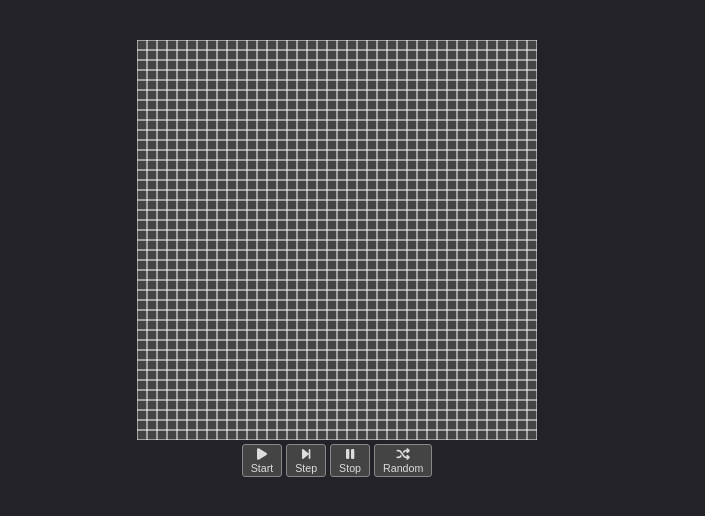
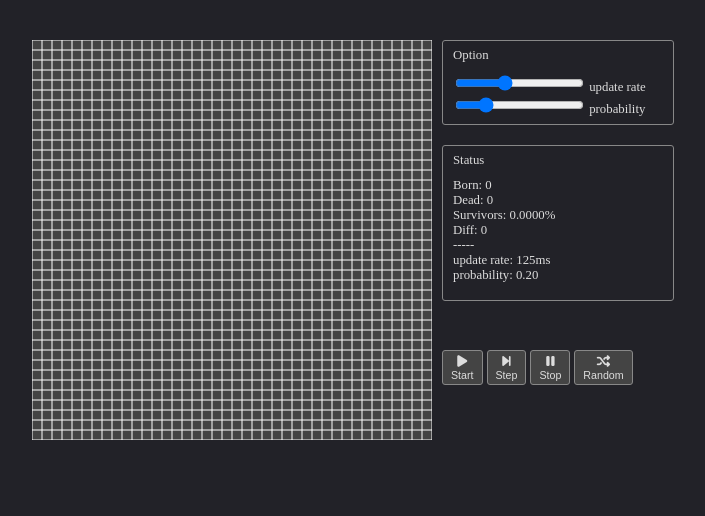
Before and after one commit to Fukuda-B/gol, a plain HTML site: page index.html in a window 1280 px wide. Both pictures are taken after a click on the button "Start". Shown: the whole page, without its empty margins (303-1008 px from the left). Drawn offline with Linux system fonts and the light colour scheme.

Commit message:
add option

```diff
--- a/index.html
+++ b/index.html
@@ -14,6 +14,29 @@
         <button id="stop_button"><i class="fa-solid fa-pause"></i><p>Stop</p></button>
         <button id="randomize_button"><i class="fa-solid fa-shuffle"></i><p>Random</p></button>
     </div>
+    <div id="option">
+        <p>Option</p>
+        <div>
+            <input type="range" name="timer" id="option_timer"
+            min="1" value="8" max="20">
+            <label for="timer">update rate</label>
+        </div>
+        <div>
+        <input type="range" name="rand_rate" id="option_rand_rate"
+            min="0" max="1" value="0.2" step="0.01">
+            <label for="rand_rate">probability</label>
+        </div>
+    </div>
+    <div id="stat">
+        <p>Status</p>
+        <p>Born:
+        <br>Dead:
+        <br>Survivors:
+        <br>Diff:
+        <br>-----
+        <br>update rate:
+        <br>probability:</p>
+    </div>
 </body>
 <script src="main.js"></script>
 </html>
--- a/main.js
+++ b/main.js
@@ -12,18 +12,24 @@ let settings = {
   },
   'timer': 1000 / 8,
   'cell_size': null,
-  'rand_rate': 0.1, // Initial survival rate when randomize
+  'rand_rate': 0.2, // Initial survival rate when randomize
 }
 let o_map = Array(settings.cell.x + 2).fill().map(
   () => Array(settings.cell.y + 2).fill(0));
 let ctx, main_disp = null;
 let interval_id = null;
+let logg = {
+  'born': 0,
+  'dead': 0,
+  'surv': 0,
+};
 
 // ----- onload
 window.onload = () => {
   [ctx, main_disp] = init();
   init_draw();
   event_listen();
+  update_stat();
 };
 
 // ----- func
@@ -44,7 +50,38 @@ const init = () => {
   return [ctx, main_disp];
 }
 
+const update_stat = () => {
+  let stat = document.getElementById('stat');
+  stat.innerHTML = '<p>Status</p>'
+    +'<p>Born: ' + logg.born
+    +'<br>Dead: ' + logg.dead
+    +'<br>Survivors: ' + (logg.surv/(settings.cell.x*settings.cell.y)).toFixed(4) + '%'
+    +'<br>Diff: ' + (logg.born-logg.dead)
+    +'<br>-----'
+    +'<br>update rate: ' + parseInt(settings.timer) + 'ms'
+    +'<br>probability: ' + (parseFloat(settings.rand_rate)).toFixed(2)
+    +'</p>';
+}
+
 const event_listen = () => {
+  let option_timer = document.getElementById('option_timer');
+  let option_rand_rate = document.getElementById('option_rand_rate');
+
+  option_timer.addEventListener('input', () => {
+    settings.timer = 1000 / option_timer.value;
+    update_stat();
+    if (interval_id !== null) {
+      clearInterval(interval_id);
+      main();
+      interval_id = setInterval(main, settings.timer);
+    }
+  })
+
+  option_rand_rate.addEventListener('input', () => {
+    settings.rand_rate = option_rand_rate.value;
+    update_stat();
+  })
+
   document.getElementById('start_button').addEventListener('click', () => {
     if (interval_id !== null) clearInterval(interval_id);
     main();
@@ -65,6 +102,7 @@ const event_listen = () => {
     randomize(o_map);
     init_draw();
     draw();
+    update_stat();
   });
 
   main_disp.addEventListener('click', e => {
@@ -80,6 +118,7 @@ const event_listen = () => {
     // console.log(cell_x, cell_y);
     init_draw();
     draw();
+    update_stat();
     });
 }
 
@@ -87,6 +126,7 @@ const main = () => {
   step();
   init_draw();
   draw();
+  update_stat();
 }
 
 const randomize = (arr) => {
@@ -103,7 +143,9 @@ const step = () =>{
   let g_map = Array(settings.cell.x + 2).fill().map(
     () => Array(settings.cell.y + 2).fill(0));
 
-  let cc = 0; // counter
+  let cc = 0; // cell counter
+  logg.born = 0;
+  logg.dead = 0;
   for (let i = 1; i <= settings.cell.x; i++) {
     for (let j = 1; j <= settings.cell.y; j++) {
       cc = 0;
@@ -129,8 +171,13 @@ const step = () =>{
           -----
           つまり、周囲の生存が3 または 2かつ[i, j]が生存しているとき、生き残る
       */
-      if (cc === 3 || cc === 2 && o_map[i][j]) g_map[i][j] = 1;
-      else g_map[i][j] = 0;
+      if (cc === 3 || cc === 2 && o_map[i][j]) {
+        g_map[i][j] = 1;
+        if (o_map[i][j] === 0) logg.born++;
+      } else {
+        g_map[i][j] = 0;
+        if (o_map[i][j] === 1) logg.dead++;
+      }
     }
   }
   o_map = g_map; // old_map <-- game_map
@@ -157,6 +204,7 @@ const init_draw = () => {
 
 const draw = () => {
   ctx.fillStyle = '#bbb';
+  logg.surv = 0;
   for (let i = 1; i <= settings.cell.x; i++) {
     for (let j = 1; j <= settings.cell.y; j++) {
       if (o_map[i][j]) {
@@ -166,6 +214,7 @@ const draw = () => {
           settings.cell_size.x - 2,
           settings.cell_size.y - 2,
           )
+        logg.surv++;
       }
     }
   }
--- a/style.css
+++ b/style.css
@@ -5,20 +5,26 @@ body {
 }
 #main_disp {
     margin-top: 40px;
-    margin-left: calc(50% - 200px);
+    margin-left: calc(50% - 305px);
     width: 400px;
     height: 400px;
     border: none;
 }
 
 #control {
-    text-align: center;
+    position: absolute;
+    top: 350px;
+    left: calc(50% + 105px);
+    /* width: 232px; */
+    /* text-align: center; */
+    /* padding: 0 10px; */
 }
 #control button {
     background: #444;
     border: solid 1px #888;
     border-radius: 3px;
     padding: 2px 8px;
+    height: 35px;
 }
 #control button:hover {
     background: #555;
@@ -31,3 +37,35 @@ body {
     margin: 0;
     font-size: 0.8em;
 }
+
+#option {
+    border: solid 1px #888;
+    border-radius: 3px;
+    padding: 7px 10px;
+    color: #ddd;
+    font-size: 0.8em;
+    position: absolute;
+    top: 40px;
+    left: calc(50% + 105px);
+    width: 210px;
+}
+#option p {
+    margin: 0;
+    margin-bottom: 10px;
+}
+
+#stat {
+    border: solid 1px #888;
+    border-radius: 3px;
+    padding: 7px 10px;
+    color: #ddd;
+    font-size: 0.8em;
+    position: absolute;
+    top: 145px;
+    left: calc(50% + 105px);
+    width: 210px;
+}
+#stat p {
+    margin: 0;
+    margin-bottom: 10px;
+}
```
Also changed, not shown: img/sample.jpg (deleted).
